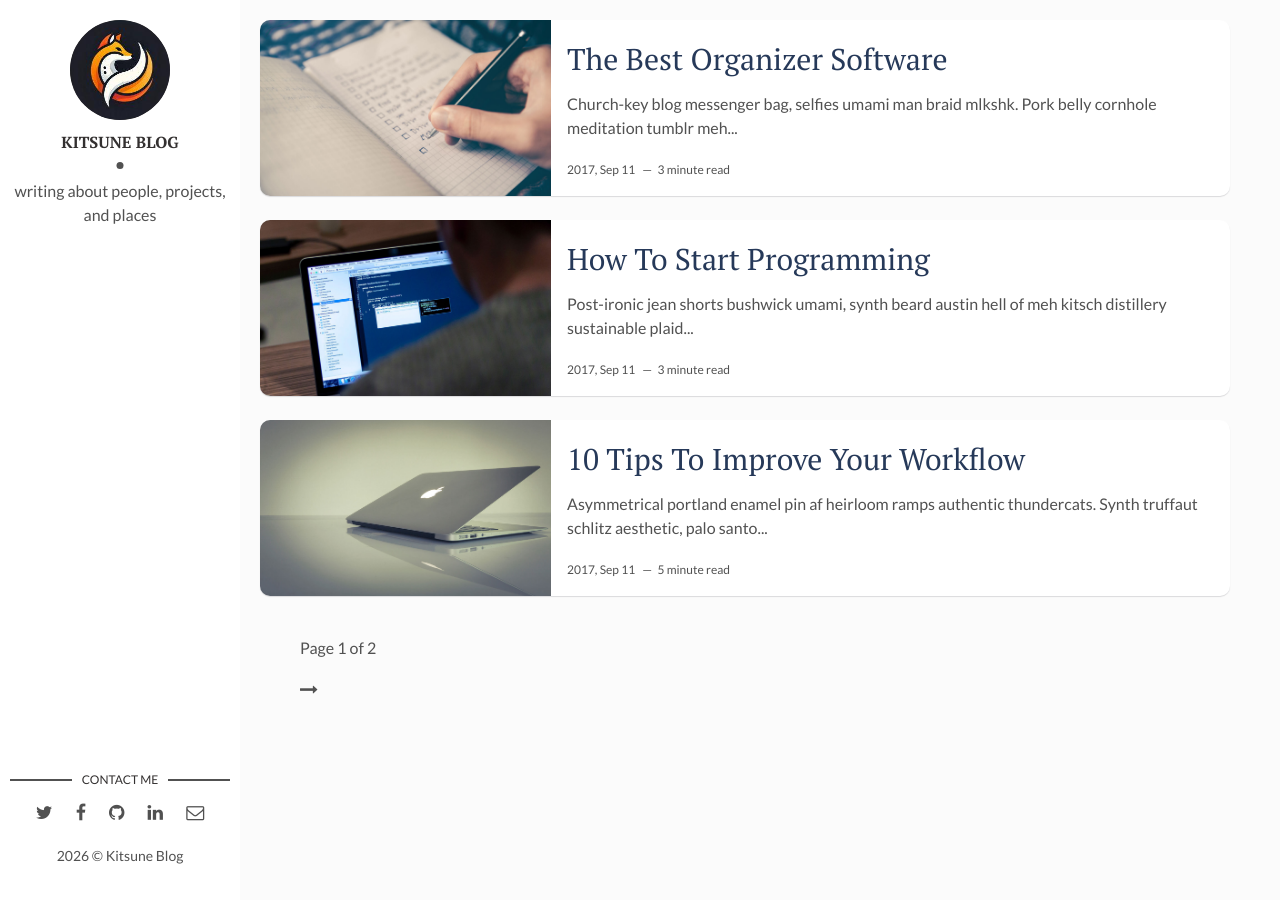
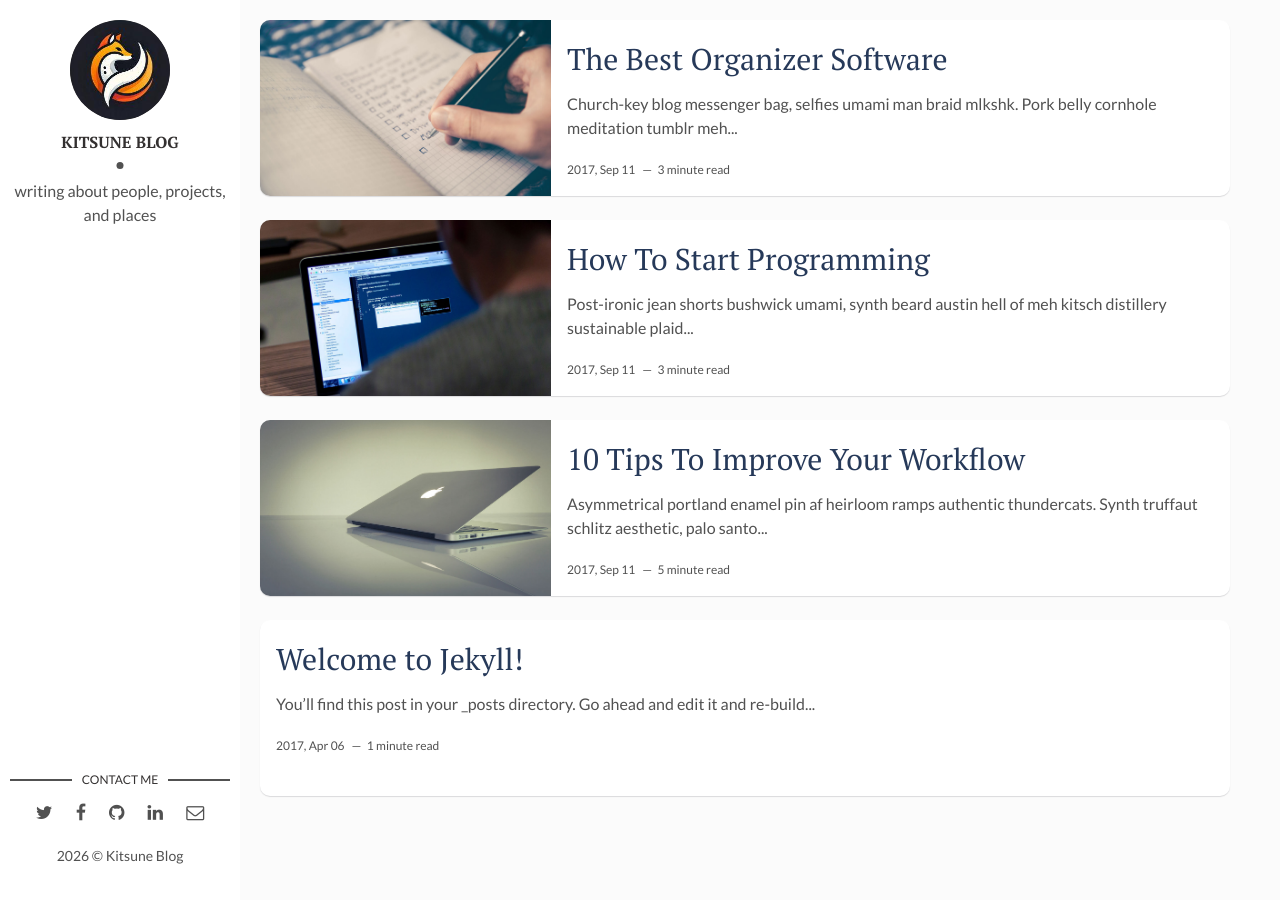
Before and after one commit to foxblogs/pages, a Jekyll site: the page built from index.html, in a window 1280 px wide. Built offline with Jekyll 4.4.1, drawn with Linux system fonts in a browser that asks for light colours; the list of posts is cut into pages by our own code.

Commit message:
Increase pagination limit from 3 to 4

```diff
--- a/_config.yml
+++ b/_config.yml
@@ -31,7 +31,7 @@ plugins:
   - jekyll-paginate
   - jemoji
 
-paginate: 3
+paginate: 4
 paginate_path: "/page/:num"
 
 exclude: ["node_modules", "gulpfile.js", "package.json", "yarn.lock"]
```
